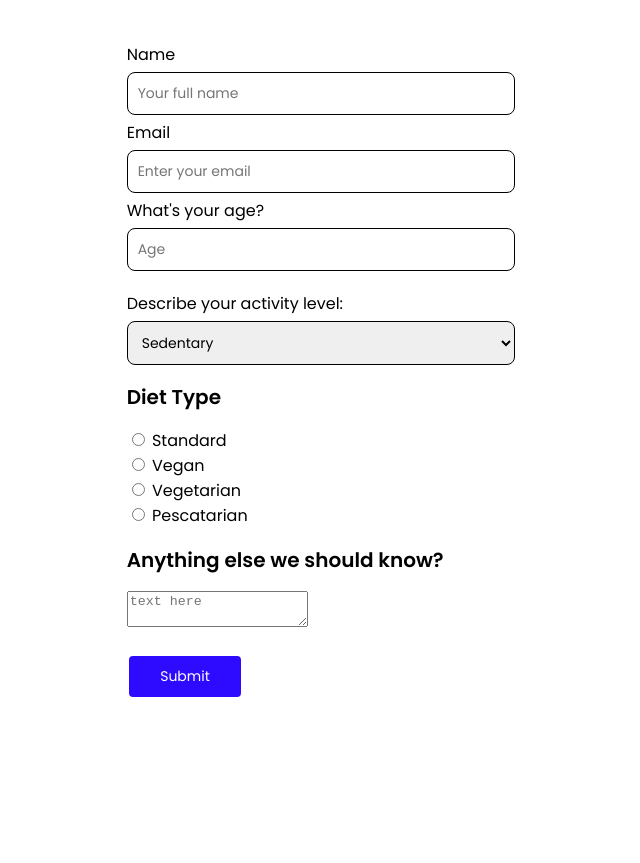
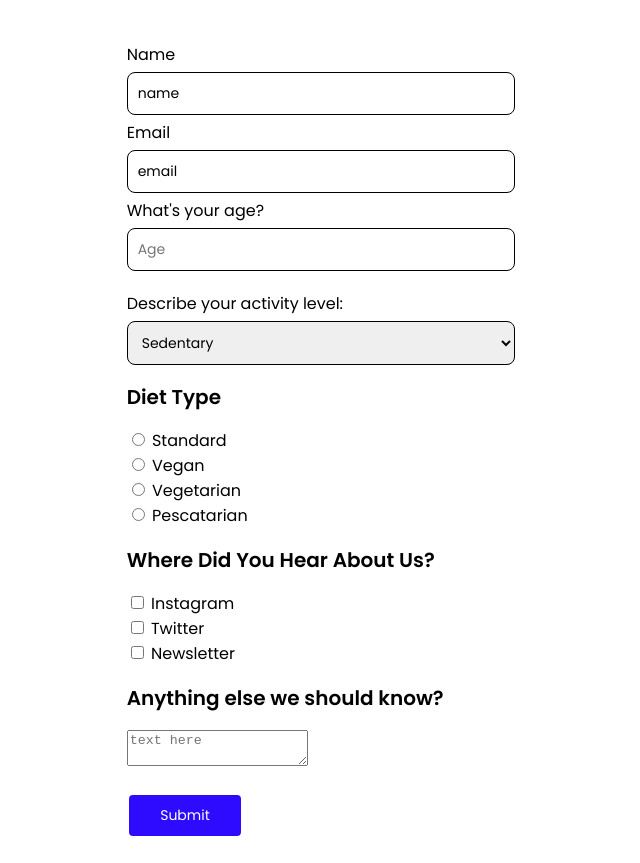
Before and after one commit to za-h-ra/survey-form, a plain HTML site: page index.html in a window 1280 px wide. Shown: the part 403-1266 px from the top of the page, without its empty margins (319-959 px from the left). Before the commit the page ends 1150 px from the top, so only its background shows below. Drawn offline with Linux system fonts and the light colour scheme.

Commit message:
add checkbox

```diff
--- a/index.html
+++ b/index.html
@@ -21,29 +21,32 @@
 
     <form action="" id="survey-form" class="form">
       <div class="form-control">
-        <label for="name">Name</label>
+        <label for="name" id="name-label">Name</label>
         <input
           type="text"
           id="name"
           name="name"
           placeholder="Your full name"
+          value="name"
           required
         />
-        <label for="email">Email</label>
+        <label for="email" id="email-label">Email</label>
         <input
           type="email"
           name="email"
           id="email"
           placeholder="Enter your email"
+          value="email"
           required
         />
 
-        <label for="age">What's your age?</label>
+        <label for="number" id="number-label">What's your age?</label>
         <input
           type="number"
-          id="age"
+          id="number"
           name="age"
           placeholder="Age"
+          value="age"
           min="1"
           max="100"
         />
@@ -51,7 +54,7 @@
 
       <div class="form-activity-level">
         <label for="fitness-level">Describe your activity level:</label>
-        <select name="fitness-level" id="fitness-level">
+        <select name="fitness-level" id="dropdown">
           <option value="Sedentary">Sedentary</option>
           <option value="Lightly Active">Lightly Active</option>
           <option value="Moderately Active">Moderately Active</option>
@@ -103,6 +106,37 @@
         </div>
       </div>
 
+      <div class="reference">
+        <h2 class="secondary-heading">Where Did You Hear About Us?</h2>
+        <div>
+          <input
+            type="checkbox"
+            id="instagram"
+            value="instagram"
+            name="reference"
+          />
+          <label for="instagram">Instagram</label>
+        </div>
+        <div>
+          <input
+            type="checkbox"
+            id="twitter"
+            value="twitter"
+            name="reference"
+          />
+          <label for="twitter">Twitter</label>
+        </div>
+        <div>
+          <input
+            type="checkbox"
+            id="newsletter"
+            value="newsletter"
+            name="reference"
+          />
+          <label for="newsletter">Newsletter</label>
+        </div>
+      </div>
+
       <div class="form-textarea">
         <h2 class="secondary-heading">Anything else we should know?</h2>
         <textarea placeholder="text here"></textarea>
```
